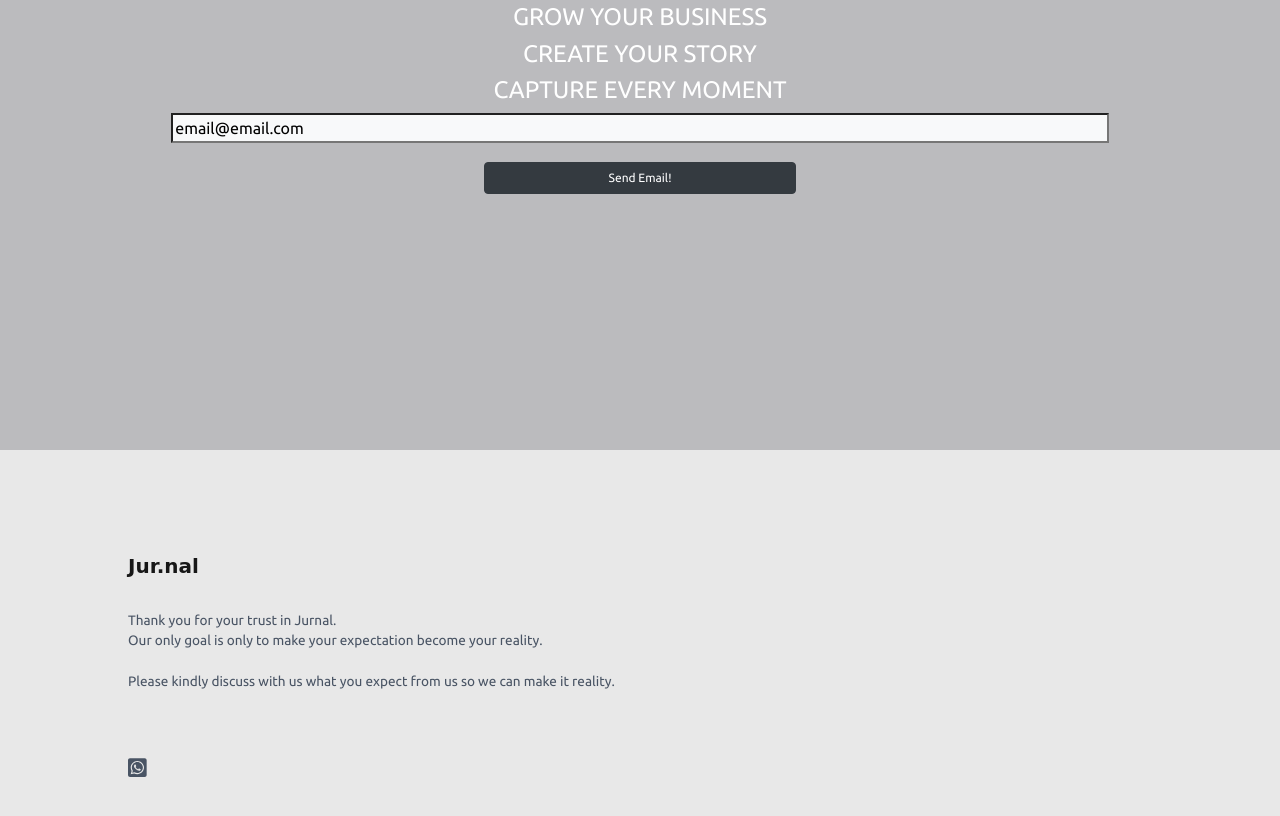
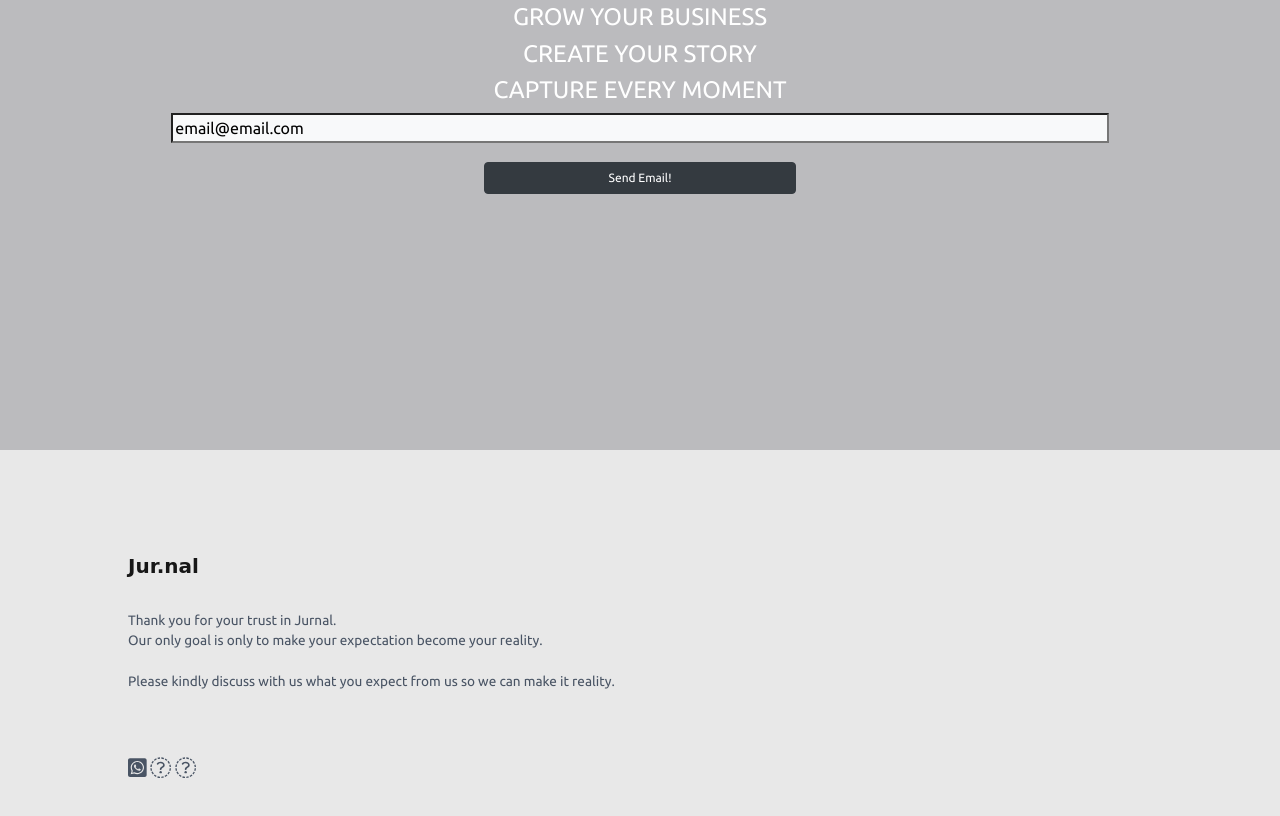
Before and after one commit to RobinHoodHub/RobinHood, a plain HTML site: page index.html in a window 1280 px wide. Shown: the part 2118-2934 px from the top of the page. Drawn offline with nearby package versions, Linux system fonts and the light colour scheme; a web font is replaced by a local one.

Commit message:
Update index.html

```diff
--- a/index.html
+++ b/index.html
@@ -104,6 +104,8 @@
   <br><br>
 
   <i class="fab fa-whatsapp-square fa-lg"></i>
+  <i class="fab fa-instagram-square fa-lg"></i>
+  <i class="fab fa-phone-square-alt fa-lg"></i>
 
   </div>
 
```
